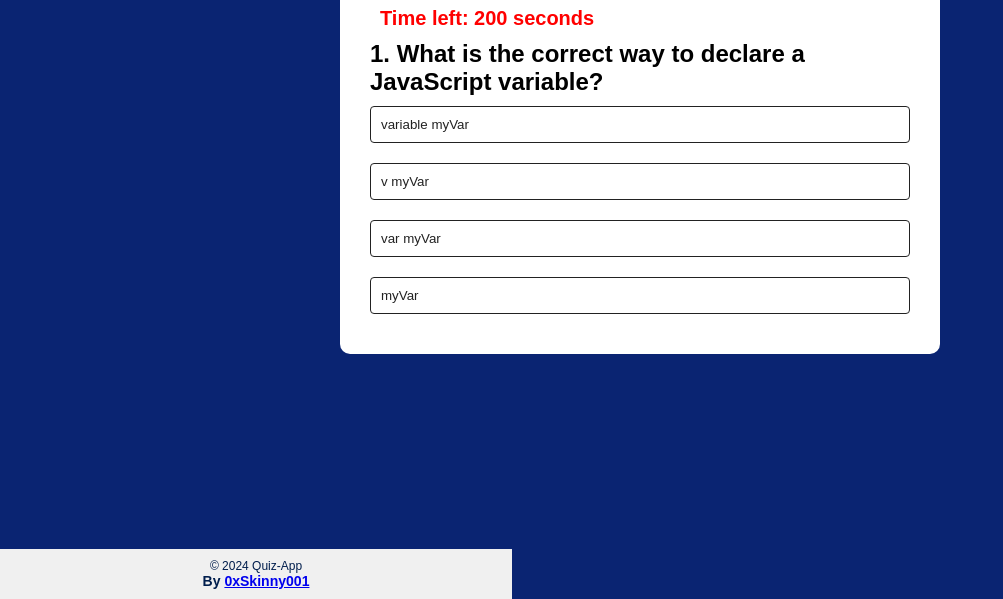
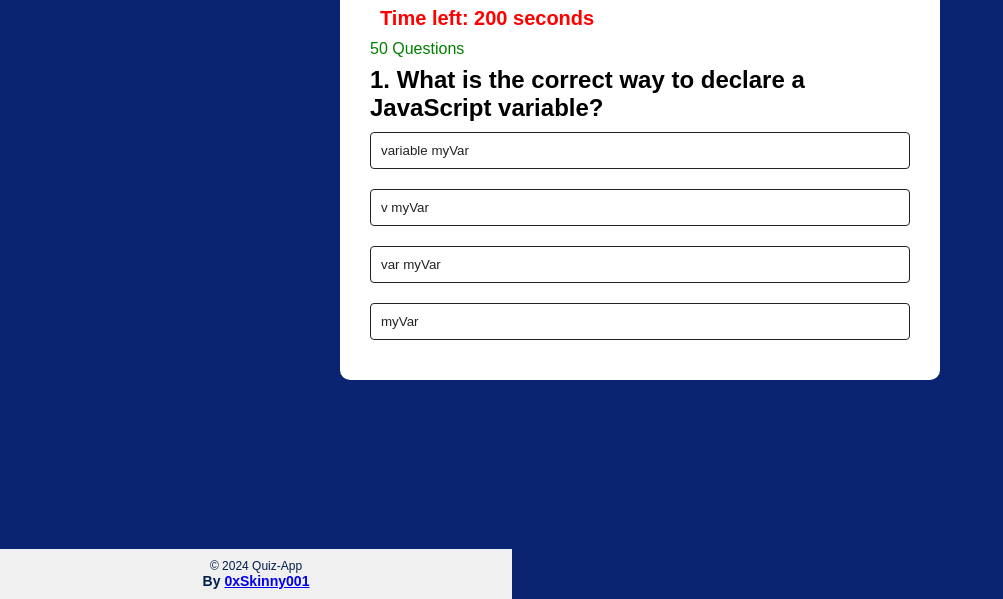
Before and after one commit to Skinny001/Quiz_App, a plain HTML site: page index.html in a window 1280 px wide. Shown: the part 201-800 px from the top of the page, without its empty margins (0-1003 px from the left). Drawn offline with Linux system fonts and the light colour scheme.

Commit message:
all done

```diff
--- a/index.html
+++ b/index.html
@@ -11,6 +11,7 @@
     <div class="app">
         <h1>Simple Quiz</h1>
         <p id="timer">Time left: 200 seconds</p>
+        <p class="top">50 Questions</p>
         <div class="Quiz">
             <h2 id="question">Question goes here</h2>
             <div id="answer-buttons">
--- a/style.css
+++ b/style.css
@@ -73,6 +73,12 @@ body{
     display: none;
 }
 
+.top{
+    margin-top: 8px;
+    margin-bottom: 8px;
+    color: green;
+}
+
 .correct{
     background: #9aeabc;
 }
```
